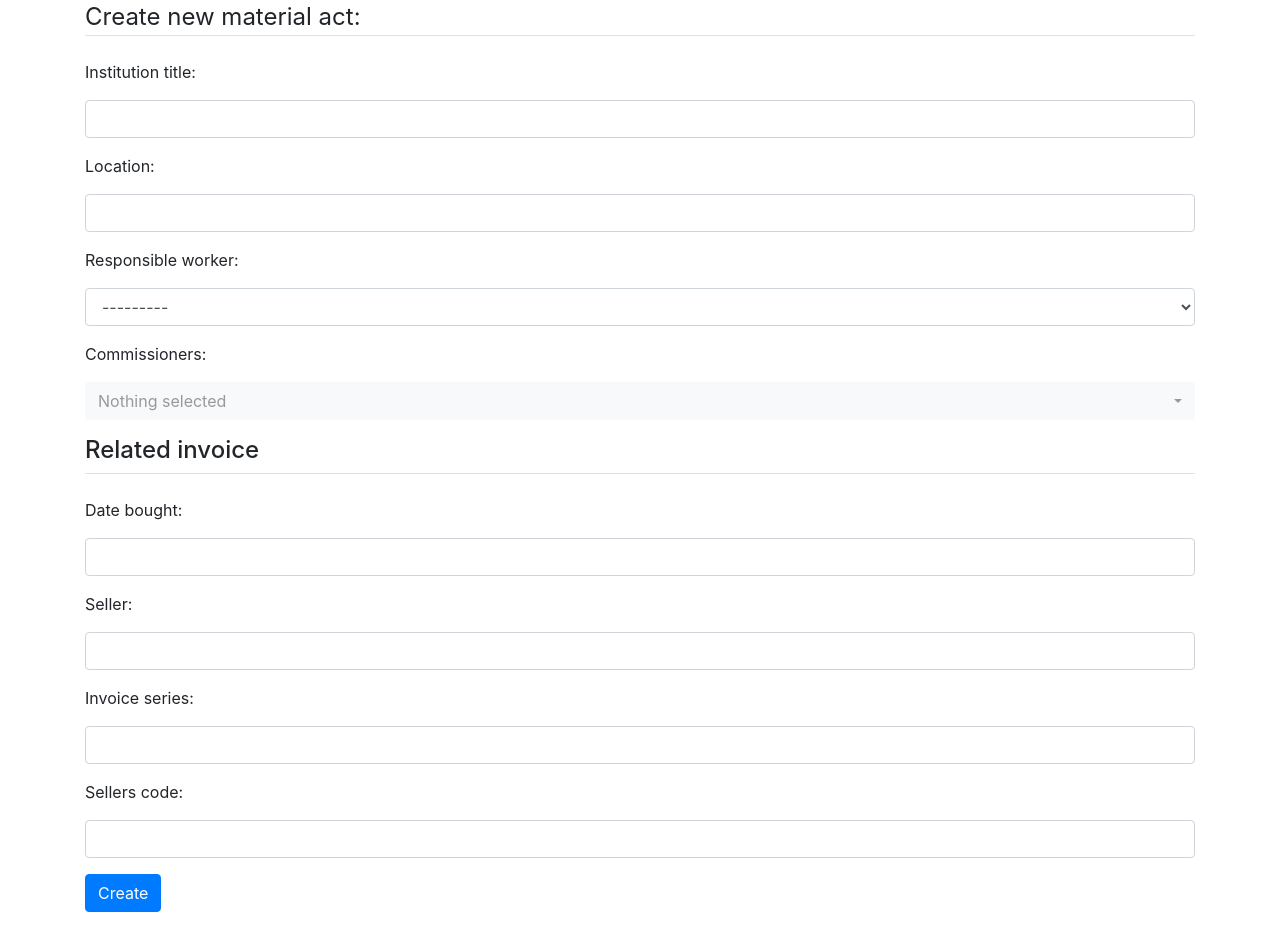
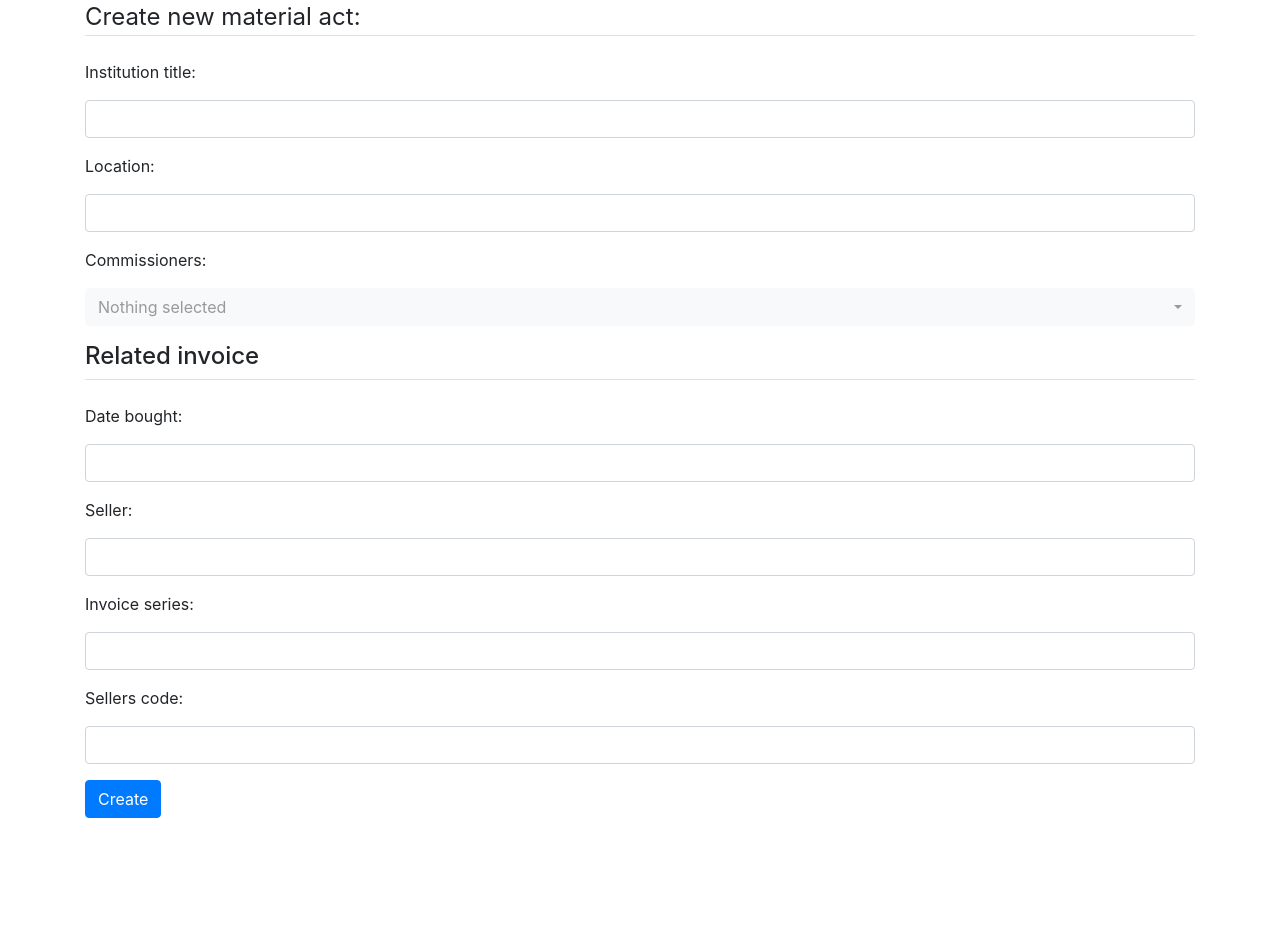
Before and after one commit to AinoraZ/university-python, a Django app: page /forms/material-act in a window 1280 px wide. Shown: the part 81-1009 px from the top of the page. After the commit the page ends 899 px from the top, so only its background shows below. Run offline with Django 3.2, Linux system fonts and the light colour scheme; the visitor is signed in with stand-in values (Sample User, id 1); data comes from the database, SQL or seed files in the repository; some libraries are stand-ins or nearby versions.

Commit message:
Removed responsible_worker from form field, assuming that logged in user is responsible

```diff
--- a/uzd5/forms/forms.py
+++ b/uzd5/forms/forms.py
@@ -6,7 +6,7 @@
     class Meta:
         model = MaterialAct
         fields = ("institution_title", "seller", "invoice_series", "commissioners",
-                  "sellers_code", "date_bought", "location", "responsible_worker")
+                  "sellers_code", "date_bought", "location")
 
 
 class MaterialsForm(ModelForm):
--- a/uzd5/forms/templates/forms/materialActForm.html
+++ b/uzd5/forms/templates/forms/materialActForm.html
@@ -25,20 +25,6 @@
                        value="{{ form.location.value | default_if_none:"" }}"
                        type="text"/>
                 {% for error in form.location.errors %}
-                    <div class="invalid-feedback d-block"> {{ error|escape }} </div>
-                {% endfor %}
-            </div>
-            <div class="form-group">
-                <label for={{ form.responsible_worker.id_for_label}}>{{ form.responsible_worker.label_tag }}</label>
-                <select class="form-control"
-                        id="{{ form.responsible_worker.id_for_label}}"
-                        name="{{ form.responsible_worker.html_name }}"
-                >
-                    {% for value, label in form.responsible_worker.field.choices %}
-                        <option value="{{ value }}">{{label}}</option>
-                    {% endfor %}
-                </select>
-                {% for error in form.responsible_worker.errors %}
                     <div class="invalid-feedback d-block"> {{ error|escape }} </div>
                 {% endfor %}
             </div>
--- a/uzd5/forms/views.py
+++ b/uzd5/forms/views.py
@@ -31,7 +31,12 @@
     if request.method == 'POST':
         form = MaterialActForm(request.POST)
         if form.is_valid():
-            form.save()
+            temp = form.save(commit=False)
+            temp.responsible_worker = request.user
+            temp.save()
+
+            temp.commissioners.add(*(form["commissioners"].value()))
+
             return redirect('forms:index')
     else:
         form = MaterialActForm()
```
